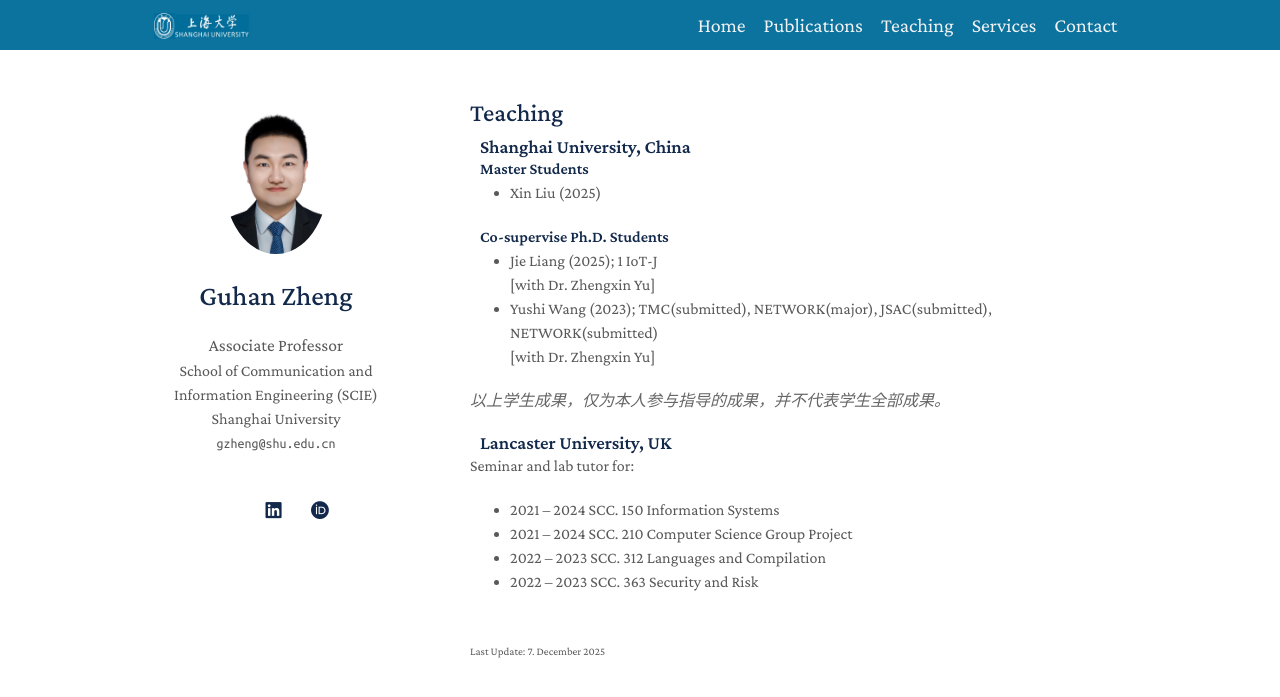
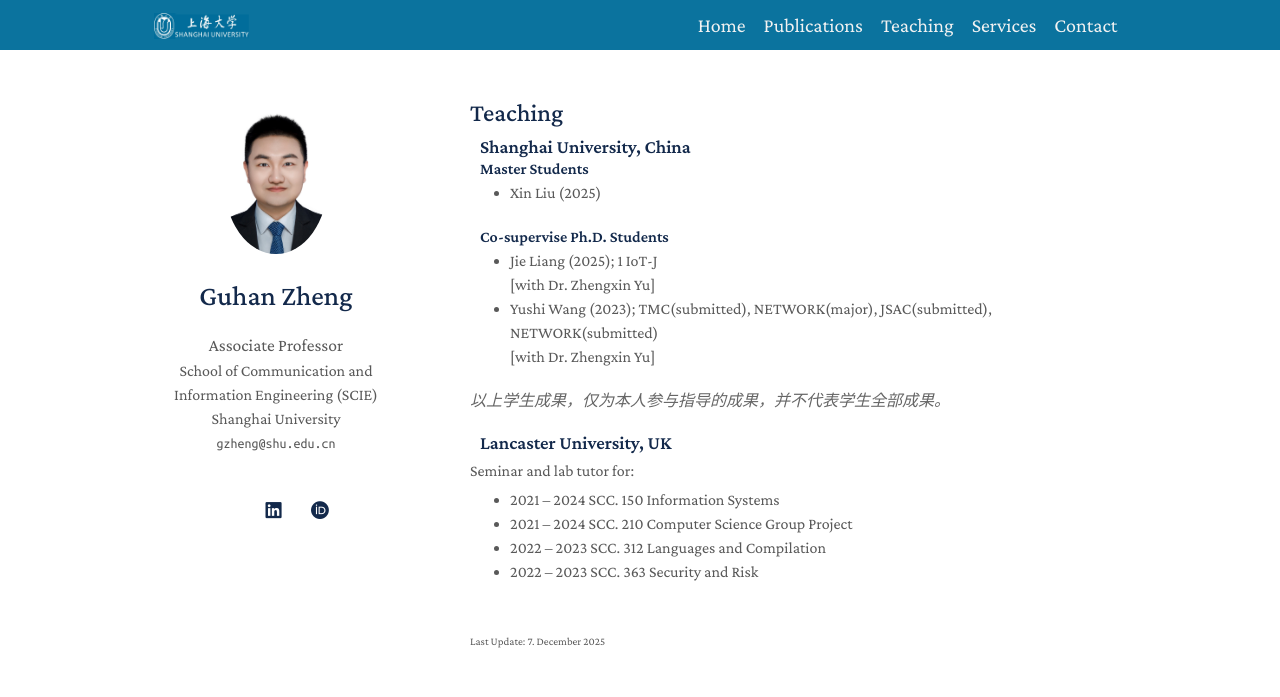
Before and after one commit to Guhan328/Guhan328.github.io, a Jekyll site: the page built from teaching.md, in a window 1280 px wide. Shown: the top 697 px of the page. Built offline with Jekyll 4.4.1, drawn with Linux system fonts in a browser that asks for light colours; a style sheet for code colours, icons or effects is not loaded.

Commit message:
Update teaching.md

```diff
--- a/_includes/teaching.md
+++ b/_includes/teaching.md
@@ -18,7 +18,7 @@
 </p>
 
 <h3 style="margin:0 10px 0;">Lancaster University, UK</h3>
-<p>Seminar and lab tutor for:</p>
+<p style="margin: 5px 0;">Seminar and lab tutor for:</p>
 <ul>
   <li>2021 – 2024 SCC. 150 Information Systems</li>
   <li>2021 – 2024 SCC. 210 Computer Science Group Project</li>
```
